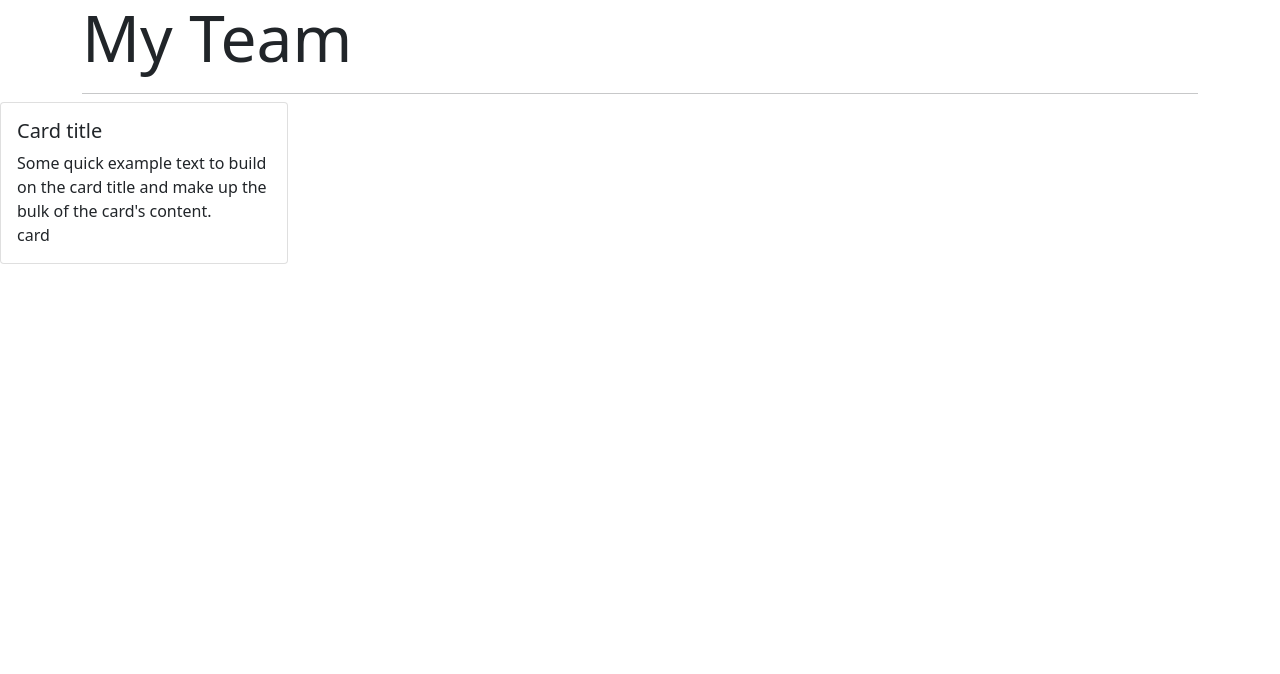
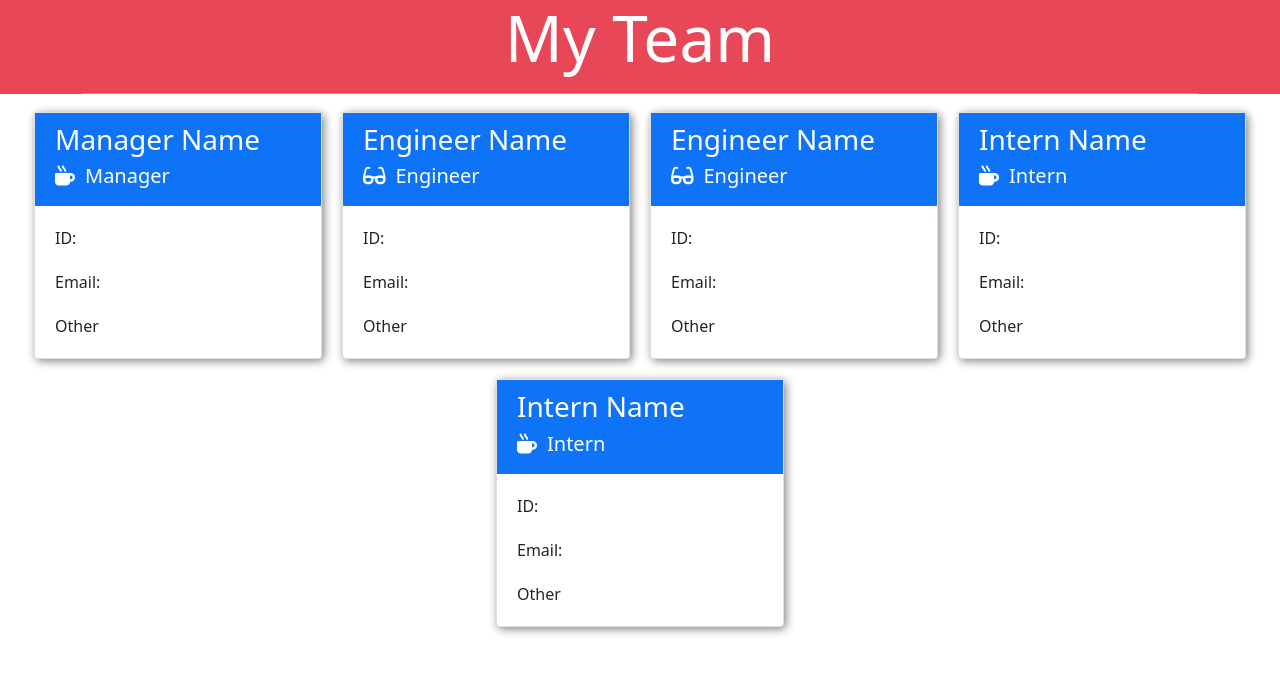
Before and after one commit to MohammedOttun/team-profile-generator, a website: page src/employees.html in a window 1280 px wide. Drawn offline with nearby package versions, Linux system fonts and the light colour scheme.

Commit message:
Created and styles employee page  prototype.

```diff
--- a/Assets/css/styles.css
+++ b/Assets/css/styles.css
@@ -1,2 +1,32 @@
+.jumbotron {
+    text-align: center;
+    color: white;
+    background-color: #E74756;
+}
 
-.jumbotron jumbotron-fluid
+.card {
+    display: inline-block;
+    box-shadow: royalblue;
+    margin: 10px;
+    box-shadow: 2px 2px 10px grey;
+}
+
+.card-body {
+    padding: 0;
+    margin: 0 0 20px 0;
+    font-weight: 500;
+}
+
+.card-body p {
+    margin: 20px;
+}
+
+.card-title {
+    background-color: #0E73F7;
+    color: white;
+    padding: 10px 10px 10px 20px;
+}
+
+.fas {
+    margin-right: 10px;
+}
--- a/src/employees.html
+++ b/src/employees.html
@@ -7,15 +7,16 @@
     <meta name="viewport" content="width=device-width, initial-scale=1.0">
     <link rel="stylesheet" href="https://cdn.jsdelivr.net/npm/bootstrap@5.0.1/dist/css/bootstrap.min.css"
         integrity="sha256-hHKA3d/HttC8OW3Sl093W8DoZudhHJDj++kZYo6MLzA=" crossorigin="anonymous">
-    <script src="https://cdn.jsdelivr.net/npm/bootstrap@4.6.0/dist/js/bootstrap.bundle.min.js"
-        integrity="sha256-sCElQ8xaSgoxwbWp0eiXMmGZIRa0z94+ffzzO06BqXs=" crossorigin="anonymous"></script>
-    <link rel="stylesheet" href="https://cdn.jsdelivr.net/npm/font-awesome@4.7.0/css/font-awesome.min.css" integrity="sha256-eZrrJcwDc/3uDhsdt61sL2oOBY362qM3lon1gyExkL0=" crossorigin="anonymous">
+    <link rel='stylesheet' href='https://cdnjs.cloudflare.com/ajax/libs/font-awesome/5.15.3/css/all.css'
+        integrity='sha512-3icgkoIO5qm2D4bGSUkPqeQ96LS8+ukJC7Eqhl1H5B2OJMEnFqLmNDxXVmtV/eq5M65tTDkUYS/Q0P4gvZv+yA=='
+        crossorigin='anonymous' />
     <link rel="stylesheet" href="../assets/css/styles.css">
     <title>Employees</title>
 </head>
 
 <body>
     <header>
+        <!-- page header -->
         <div class="jumbotron jumbotron-fluid">
             <div class="container">
                 <h1 class="display-3">My Team</h1>
@@ -26,16 +27,74 @@
     </header>
 
     <main>
-        <div class="card" style="width: 18rem;">
-            <!-- <img class="card-img-top" src="" alt="Card image cap"> -->
-            <div class="card-body">
-                <i class="fas fa-mug-hot"></i>
-              <h5 class="card-title">Card title</h5>
-              <p class="card-text">Some quick example text to build on the card title and make up the bulk of the card's content.</p>
-              card
+        <!-- Cards Prototype -->
+        <div id="card-container" class="d-flex flex-wrap justify-content-md-center">
+            <div class="card" style="width: 18rem;">
+                <!-- <img class="card-img-top" src="" alt="Card image cap"> -->
+                <div class="card-body">
+                    <div class="card-title">
+                        <h3>Manager Name</h3>
+                        <h5><span><i class="fas fa-mug-hot"></i></span>Manager</h5>
+                    </div>
+                    <p id="employee_id" class="card-text">ID: </p>
+                    <p id="employee_email" class="card-text">Email: </p>
+                    <p id="employee_other" class="card-text">Other</p>
+                </div>
             </div>
-          </div>
+            <div class="card" style="width: 18rem;">
+                <!-- <img class="card-img-top" src="" alt="Card image cap"> -->
+                <div class="card-body">
+                    <div class="card-title">
+                        <h3>Engineer Name</h3>
+                        <h5><span><i class="fas fa-glasses"></i></span>Engineer</h5>
+                    </div>
+                    <p id="employee_id" class="card-text">ID: </p>
+                    <p id="employee_email" class="card-text">Email: </p>
+                    <p id="employee_other" class="card-text">Other</p>
+                </div>
+            </div>
+            <div class="card" style="width: 18rem;">
+                <!-- <img class="card-img-top" src="" alt="Card image cap"> -->
+                <div class="card-body">
+                    <div class="card-title">
+                        <h3>Engineer Name</h3>
+                        <h5><span><i class="fas fa-glasses"></i></span>Engineer</h5>
+                    </div>
+                    <p id="employee_id" class="card-text">ID: </p>
+                    <p id="employee_email" class="card-text">Email: </p>
+                    <p id="employee_other" class="card-text">Other</p>
+                </div>
+            </div>
+            <div class="card" style="width: 18rem;">
+                <!-- <img class="card-img-top" src="" alt="Card image cap"> -->
+                <div class="card-body">
+                    <div class="card-title">
+                        <h3>Intern Name</h3>
+                        <h5><span><i class="fas fa-mug-hot"></i></span>Intern</h5>
+                    </div>
+                    <p id="employee_id" class="card-text">ID: </p>
+                    <p id="employee_email" class="card-text">Email: </p>
+                    <p id="employee_other" class="card-text">Other</p>
+                </div>
+            </div>
+            <div class="card" style="width: 18rem;">
+                <!-- <img class="card-img-top" src="" alt="Card image cap"> -->
+                <div class="card-body">
+                    <div class="card-title">
+                        <h3>Intern Name</h3>
+                        <h5><span><i class="fas fa-mug-hot"></i></span>Intern</h5>
+                    </div>
+                    <p id="employee_id" class="card-text">ID: </p>
+                    <p id="employee_email" class="card-text">Email: </p>
+                    <p id="employee_other" class="card-text">Other</p>
+                </div>
+            </div>
+        </div>
+
+
+
     </main>
+
 </body>
 
 </html>
```
